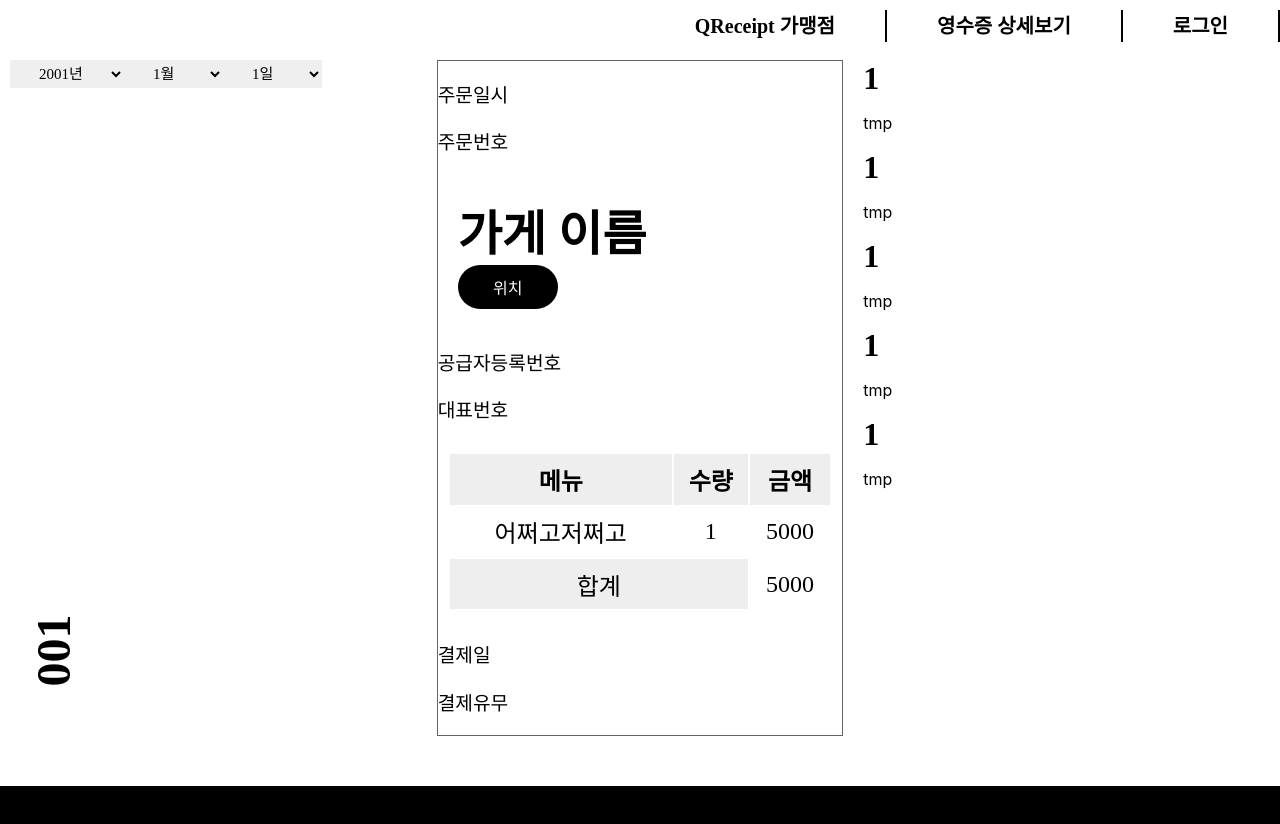
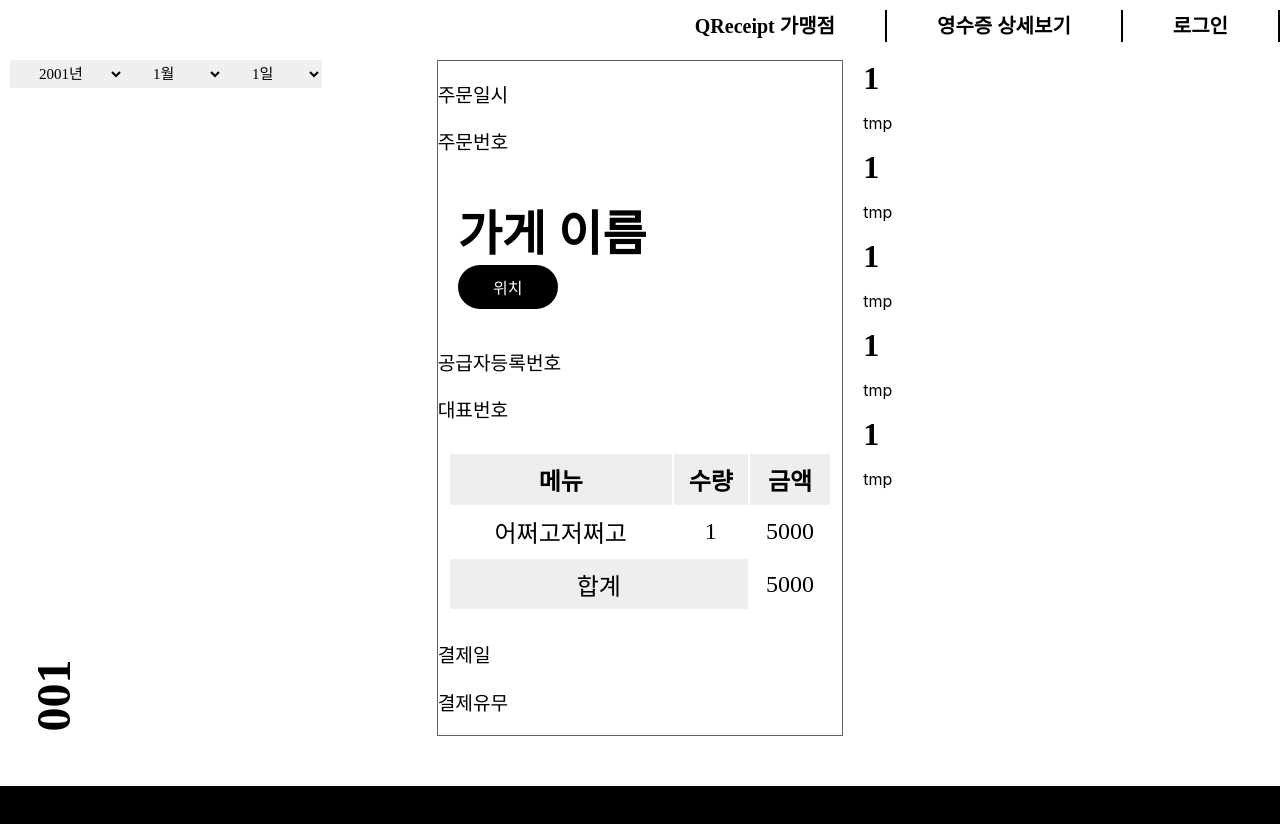
Before and after one commit to QReceipt/Front, a React (Create React App) app: page / in a window 1280 px wide. Shown: the top 824 px of the page. Built offline with nearby package versions, Linux system fonts and the light colour scheme; a web font is replaced by a local one.

Commit message:
page 수정

```diff
--- a/src/App.css
+++ b/src/App.css
@@ -60,7 +60,7 @@ select{
   width:150px;
   transform:rotate(-90deg);
   position:relative;
-  top:31rem;
+  top:80%;
   left:-2rem;
 }
 
```
